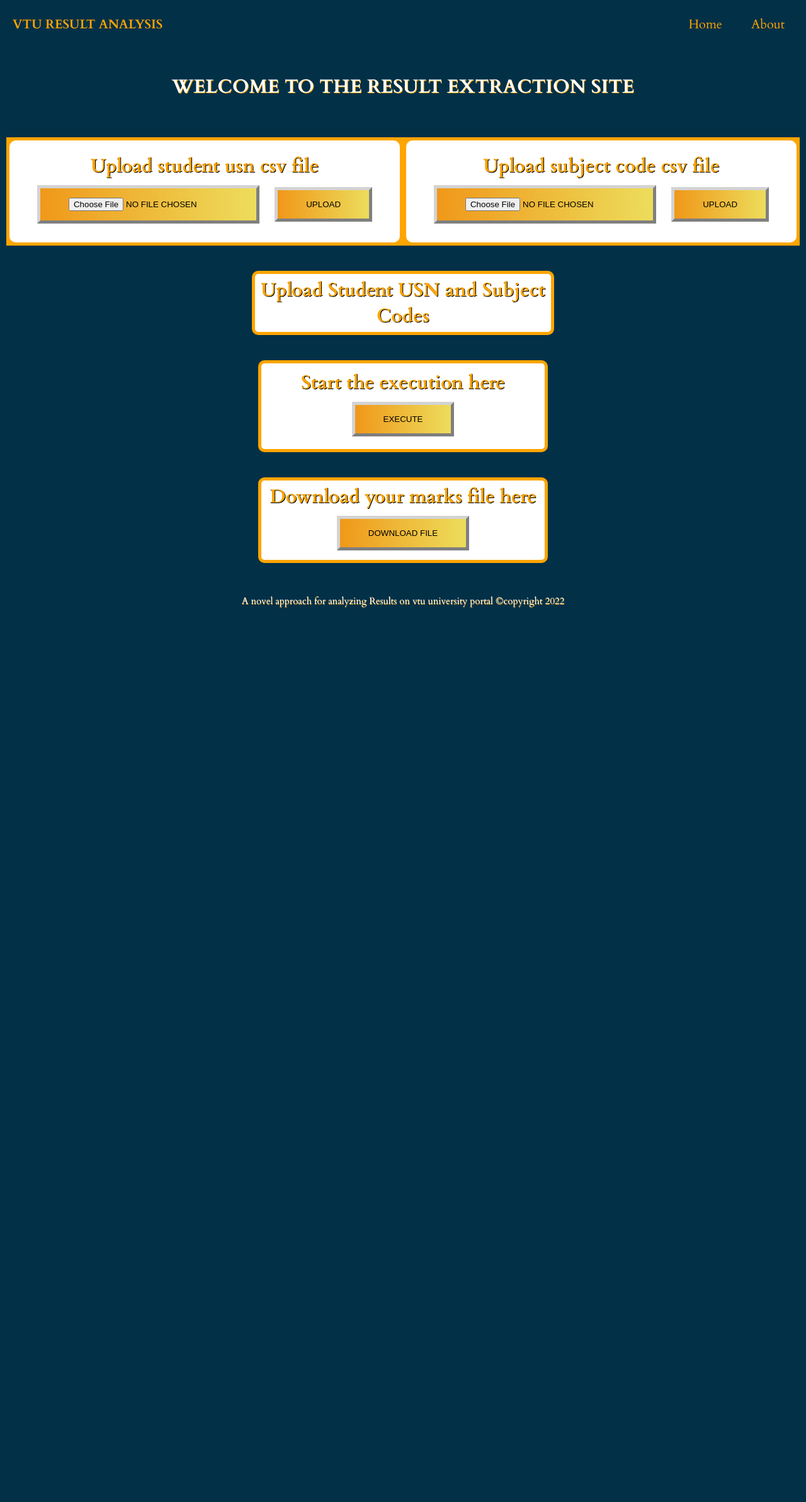
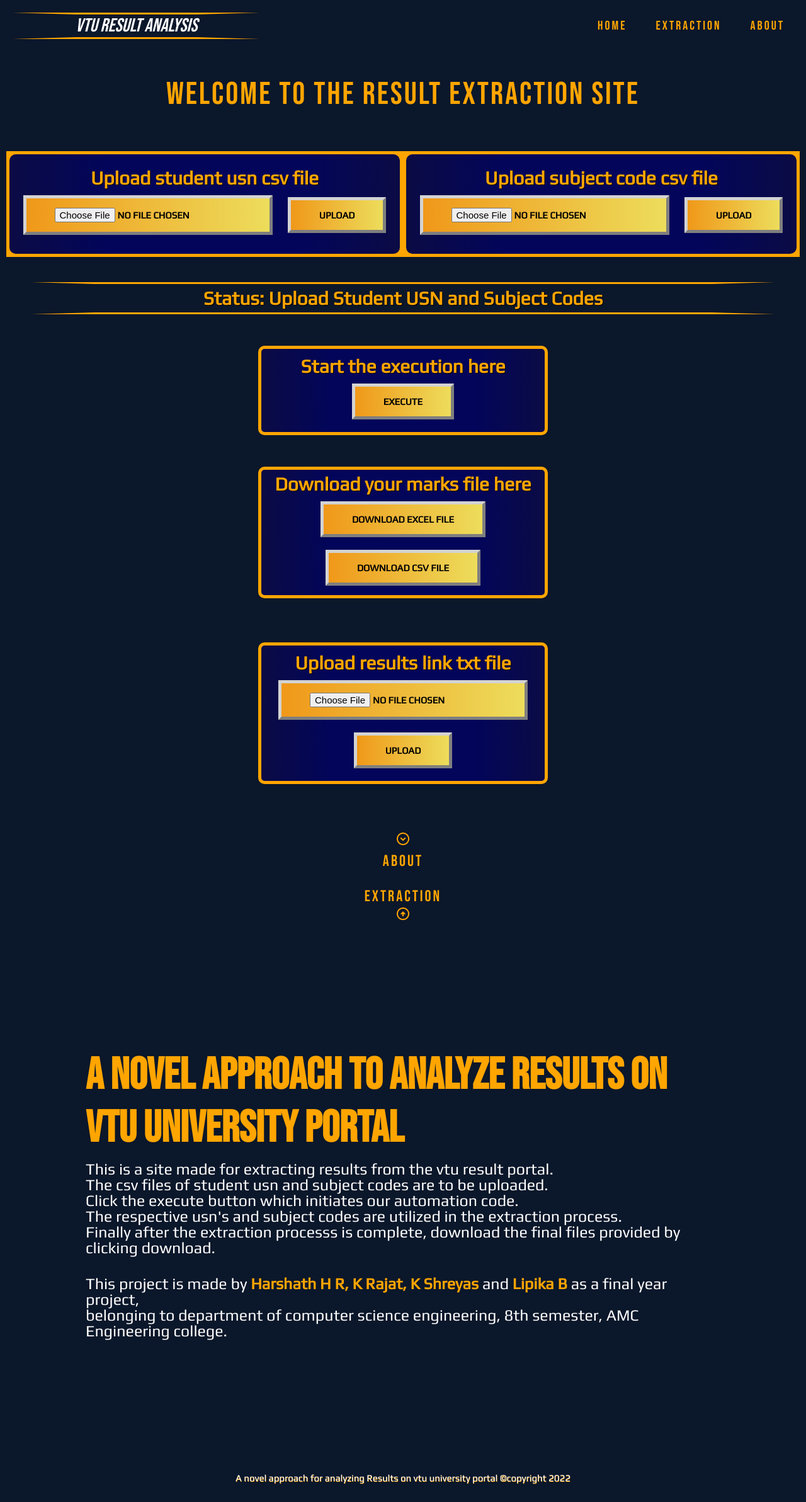
Before and after one commit to k22shreyas/Automated-Result-Analyzer, a Flask app: page / in a window 1280 px wide. Shown: the whole page at 63% size. Before the commit the page ends 965 px from the top, so only its background shows below. Run offline with Flask 2, Linux system fonts and the light colour scheme.

Commit message:
Added dynamic links, new code to handle mismatches, pleasing UI

```diff
--- a/app.py
+++ b/app.py
@@ -1,10 +1,11 @@
 import subprocess
-import time
 from flask import *
 import os
-import re
 
 app = Flask(__name__)
+def restart():
+    os.chdir('D:\web_scrap')
+    os.system("python app.py")
 
 @app.route('/')
 def upload():
@@ -38,27 +39,48 @@ def codesFile():
             os.rename(f.filename, 'codes.csv')
         return render_template("index.html", logs='Subject Codes upload successful')
 
+@app.route('/upload_link', methods = ['POST'])
+def linkFile():
+    if request.method == 'POST':
+        f = request.files['file']
+        os.chdir('D:\web_scrap\input')
+        f.save(f.filename)
+
+        try:
+            os.rename(f.filename, 'link.txt')
+        except WindowsError:
+            os.remove('link.txt')
+            os.rename(f.filename, 'link.txt')
+        return render_template("index.html", logs='Result Link upload successful')
+
 @app.route('/run', methods = ['POST'])
 def run_script():
+    try:
+        os.chdir('D:\web_scrap')
+        p = subprocess.Popen(['python','vtu_result.py'], stdout=subprocess.PIPE, bufsize=1)
 
-    p = subprocess.Popen(['python','vtu_result.py'], stdout=subprocess.PIPE, bufsize=1)
+        for line in iter(p.stdout.readline, b''):
+            output = line.strip().decode( "utf-8" )
+            print(output)
 
-    for line in iter(p.stdout.readline, b''):
-        output = line.strip().decode( "utf-8" )
-        print(output)
+            if output == 'extractComplete':
+                return render_template("index.html", logs='Result Extraction Successful')
+            elif output == 'siteDown':
+                return render_template("index.html", logs='VTU Site Down')
+            elif output == 'noDriver':
+                return render_template("index.html", logs='Chrome Driver')
+            elif output == 'noWindow':
+                return render_template("index.html", logs='Chrome Browser Closed')
+            else:
+                return render_template("index.html", logs='Wait for extraction to complete...')
+        p.stdout.close()
+        p.wait()
 
-        if output == 'extractComplete':
-            return render_template("index.html", logs='Result Extraction Successful')
-        elif output == 'siteDown':
-            return render_template("index.html", logs='VTU Site Down')
-        elif output == 'noDriver':
-            return render_template("index.html", logs='Chrome Driver')
-        elif output == 'noWindow':
-            return render_template("index.html", logs='Chrome Browser Closed')
-        else:
-            return render_template("index.html", logs='Wait for extraction to complete...')
-    p.stdout.close()
-    p.wait()
+    except FileNotFoundError:
+        return render_template("index.html", logs='Files not found')
+    except TypeError:
+        restart()
+        return render_template("index.html", logs='Try Again...')
 
 @app.route('/download', methods = ['GET'])
 def plot_csv():
@@ -72,5 +94,17 @@ def plot_csv():
     except WindowsError:
         return render_template("index.html", logs='Results not found')
 
+@app.route('/download_csv', methods = ['GET'])
+def down_csv():
+    try:
+        return send_file(
+            'result\\marks.csv',
+            mimetype='text/csv',
+            download_name='student_marks.csv',
+            as_attachment=True,
+        )
+    except WindowsError:
+        return render_template("index.html", logs='Results not found')
+
 if __name__ == '__main__':
     app.run(debug = True)
--- a/static/css/main.css
+++ b/static/css/main.css
@@ -3,9 +3,12 @@
   padding: 0;
   box-sizing: border-box;
 }
+html {
+  scroll-behavior: smooth;
+}
 body{
   font-family: 'Cardo', serif;
-  background-color: #023047 ;
+  background: #0B172A ;
 }
 a {
  text-decoration: none;
@@ -17,27 +20,36 @@ li {
 
 
 
+/*--------------------- section 1 ----------------------*/
+.sec1{
+  height: 80px;
+}
+
 /*nav bar*/
 .navbar {
  display: flex;
  align-items: center;
  justify-content: space-between;
  padding: 20px;
-
 }
 .nav-links a {
  color: #40E1F9;
 }
 .logo {
- font-size: 20px;
- color: orange;
- font-weight: bolder;
-
+ font-size: 30px;
+ color: white;
+ font-family: 'Bebas Neue', cursive;
+ font-style: italic;
+ border:3px solid orange;
+ border-left:100px solid transparent;
+ border-right:100px solid transparent;
 }
 .menu {
  display: flex;
  gap: 1em;
  font-size: 18px;
+ float: right;
+
 }
 .menu li:hover {
  background-color: white;
@@ -46,68 +58,122 @@ li {
 }
 .menu li {
  padding: 5px 14px;
+ text-align:right;
 }
 .menu li a{
+  font-family: 'Bebas Neue', cursive;
   color: orange;
   font-size: 20px;
+  letter-spacing: 3px;
 }
 .menu li a:hover{
   color: black;
 }
 
+
+/*------------------------- section 2 -----------------------*/
+.sec2{
+  height: 900px;
+}
+.s2d1{
+  padding:20px 10px;
+  height: 750px;
+}
+.s2d1d1 h1{
+  font-family: 'Bebas Neue', cursive;
+  font-size: 70px;
+  color: orange;
+  margin: 150px 10% 0;
+}
+.s2d1d1 p{
+  font-family: 'Play', sans-serif;
+  font-size: 25px;
+  color: white;
+  margin: 10px 10% 0;
+  line-height:25px;
+}
+.s2d2{
+  margin: 25px ;
+}
+.s2d2 a{
+  color:orange;
+  font-size: 25px;
+  font-family: 'Bebas Neue', cursive;
+  letter-spacing: 3px;
+}
+.material-symbols-outlined {
+  color: orange;
+}
+
+
+
+
+/*-------------------------- section 3 -----------------------*/
 /* Welcome message*/
-.d1{
+.s3d1{
   padding:40px 20px;
   align-items: center;
 }
-.d1 p{
-  color: white;
+.s3d7{
+  margin: 40px 25px 25px ;
+  padding-top: 15px;
+}
+.s3d7 a{
+  color:orange;
+  font-size: 25px;
+  font-family: 'Bebas Neue', cursive;
+  letter-spacing: 3px;
+}
+.s3d1 p{
+  color: orange;
   text-align: center;
-  font-size: 30px;
-  font-weight: bold;
-  text-shadow: 1px 1px orange;
+  font-size: 50px;
+  font-family: 'Bebas Neue', cursive;
+  letter-spacing: 3px;
 }
 
 
 
 /* csv files upload divs*/
-.d2{
+.s3d2{
   display: flex;
   flex-wrap: wrap;
   padding:20px 10px;
 }
-.d2d1{
+.s3d2d1{
   flex: 50%;
   max-width: 50%;
   background-color: orange;
 }
-.d2d2{
+.s3d2d2{
   flex: 50%;
   max-width: 50%;
   background-color: orange;
 }
-.d2d1d1{
+.s3d2d1d1{
   padding: 20px 10px;
   margin: 5px;
   border-radius: 10px;
-  background-color: white;
+  background:linear-gradient(to right,#0b0b45,#02055A,#02055A,#02055A,#0b0b45) ;
 }
-.d2d2d2{
+.s3d2d2d2{
   padding: 20px 10px;
   margin: 5px;
   border-radius: 10px;
-  background-color: white;
+  background:linear-gradient(to right,#0b0b45,#02055A,#02055A,#02055A,#0b0b45) ;
 }
-.d2d1d1 p{
+.s3d2d1d1 p{
   text-align: center;
   font-size: 30px;
+  font-family: 'Play', sans-serif;
   color: orange;
   font-weight: bold;
   text-shadow: 1px 1px black;
 }
-.d2d2d2 p{
+.s3d2d2d2 p{
   text-align: center;
   font-size: 30px;
+  font-family: 'Play', sans-serif;
   color: orange;
   font-weight: bold;
   text-shadow: 1px 1px black;
@@ -117,64 +183,69 @@ li {
 
 
 /*execution button*/
-.d3{
+.s3d3{
   display: flex;
   flex-wrap: wrap;
   padding:20px 10px;
 
 }
-.d3d1{
+.s3d3d1{
   flex: 100%;
   max-width: 100%;
   padding: 10px 10px;
-  margin: 20px 400px 0;
+  margin: 30px 400px 0;
   border-radius: 10px;
-  background-color: white;
+  background:linear-gradient(to right,#0b0b45,#02055A,#02055A,#02055A,#0b0b45) ;
   border: 5px solid orange;
 }
-.d3d1 p{
+.s3d3d1 p{
   color: orange;
   text-align: center;
+  font-family: 'Play', sans-serif;
   font-size: 30px;
   font-weight: bold;
   text-shadow: 1px 1px black;
 }
 
-.dxdz{
+.s3d6{
   flex: 100%;
   max-width: 100%;
   padding: 5px 5px;
-  margin: 20px 400px 0;
-  border-radius: 10px;
-  background-color: white;
-  border: 5px solid orange;
+  margin: 20px 50px 0;
+  border:3px solid orange;
+  border-left:100px solid transparent;
+  border-right:100px solid transparent;
 }
-.dydxdz p{
+.s3d6d1 p{
   text-align: center;
   font-size: 30px;
+  font-family: 'Play', sans-serif;
   color: orange;
   font-weight: bold;
   text-shadow: 1px 1px black;
 }
 
+
+
 /*download button*/
-.d4{
+.s3d4{
   display: flex;
   flex-wrap: wrap;
   padding:20px 10px;
 }
-.d4d1{
+.s3d4d1{
   flex: 100%;
   max-width: 100%;
   padding: 5px;
-  margin: 0px 400px 0;
+  margin: 10px 400px 0;
   border-radius: 10px;
-  background-color: white;
+  background:linear-gradient(to right,#0b0b45,#02055A,#02055A,#02055A,#0b0b45) ;
   border: 5px solid orange;
 }
-.d4d1 p{
+.s3d4d1 p{
   color: orange;
   text-align: center;
+  font-family: 'Play', sans-serif;
   font-size: 30px;
   font-weight: bold;
   text-shadow: 1px 1px black;
@@ -182,18 +253,21 @@ li {
 
 
 
-
+/*------------------------ section 4 -----------------------*/
 /* footer */
-.d5{
+.s4d1{
   width: 100%;
   padding: 30px 10px;
 }
-.d5 p{
+.s4d1 p{
   text-align: center;
+  font-family: 'Play', sans-serif;
   color: white;
   text-shadow: 0.5px 0.5px orange;
   font-size: 15px;
 }
+
+/*-------------------------- extras ------------------------*/
 
 
 /* button gradient*/
@@ -207,14 +281,16 @@ li {
    background-size: 200% auto;
    color: black;
    border: 5px outset lightgrey ;
-
-
+   font-family: 'Play', sans-serif;
+   font-weight: bold;
+   font-size: 15px;
  }
 
  .btn-grad:hover {
-   background-position: right center; /* change the direction of the change here */
+   background-position: right center;
    color: black;
    text-decoration: none;
+   font-weight: bold;
    cursor: pointer;
  }
 
--- a/templates/index.html
+++ b/templates/index.html
@@ -7,25 +7,31 @@
     <link rel="stylesheet" href="{{ url_for('static', filename='css/main.css') }}">
     <title>VTU Result Analysis</title>
     <link href="https://fonts.googleapis.com/css?family=Cardo:400,700|Oswald" rel="stylesheet">
+    <link href="https://fonts.googleapis.com/css2?family=Bebas+Neue&family=Play&display=swap" rel="stylesheet">
+    <link rel="stylesheet" href="https://fonts.googleapis.com/css2?family=Material+Symbols+Outlined:opsz,wght,FILL,GRAD@40,700,0,0" />
+    <link rel="stylesheet" href="https://fonts.googleapis.com/css2?family=Material+Symbols+Outlined:opsz,wght,FILL,GRAD@48,400,0,0" />
   </head>
 
   <body>
-
+    <section id="extraction" class="sec3">
+    <section id="navi" class="sec1">
         <nav class="navbar">
             <div class="logo">VTU RESULT ANALYSIS</div>
             <ul class="menu">
                 <li> <a href="/" target="_self">Home</a> </li>
-            <li> <a href="" target="_self">About</a> </li>
+                <li> <a href="#extraction">Extraction</a> </li>
+                <li> <a href="#about">About</a> </li>
             </ul>
         </nav>
+    </section>
 
-    <div class="d1">
+            <div class="s3d1">
                 <p>WELCOME TO THE RESULT EXTRACTION SITE</p>
             </div>
 
-    <div class="d2">
-        <div class="d2d1">
-            <div class="d2d1d1">
+            <div class="s3d2">
+                <div class="s3d2d1">
+                  <div class="s3d2d1d1">
                     <p>Upload student usn csv file
                         <form class="cen" action = "/upload_usns" method = "post" enctype="multipart/form-data">
                             <input class="btn-grad" type="file" name="file" />
@@ -34,8 +40,8 @@
                     </p>
                   </div>
                 </div>
-        <div class="d2d2">
-            <div class="d2d2d2">
+                <div class="s3d2d2">
+                    <div class="s3d2d2d2">
                       <p>Upload subject code csv file
                           <form class="cen" action = "/upload_codes" method = "post" enctype="multipart/form-data">
                               <input class="btn-grad" type="file" name="file" />
@@ -45,15 +51,17 @@
                     </div>
                 </div>
             </div>
-    <div class="dxdz">
-        <div class = "dydxdz">
+
+            <div class="s3d6">
+                <div class = "s3d6d1">
                     <p>
-                {{logs}}
+                        Status: {{logs}}
                     </p>
                 </div>
             </div>
-    <div class="d3">
-        <div class="d3d1">
+
+            <div class="s3d3">
+                <div class="s3d3d1">
                   <p>Start the execution here
                     <form class="cen" action="/run" method = "post">
                         <button class="btn-grad" type="submit" value="run">Execute</button>
@@ -62,19 +70,58 @@
                 </div>
             </div>
 
-    <div class="d4">
-        <div class="d4d1">
+
+            <div class="s3d4">
+                <div class="s3d4d1">
                   <p>Download your marks file here
                     <form class="cen" action="/download" method = "get" enctype = "multiple/form-data">
-                <button class="btn-grad" type="submit" name="download" value="download">download file</button>
+                        <button class="btn-grad" type="submit" name="download" value="download">download excel file</button>
+                    </form>
+                    <form class="cen" action="/download_csv" method = "get" enctype = "multiple/form-data">
+                      <button class="btn-grad" type="submit" name="download" value="download">download csv file</button>
                   </form>
                   </p>
                 </div>
             </div>
 
-    <div class="d5">
+            <div class="s3d3">
+              <div class="s3d3d1">
+                <p>Upload results link txt file
+                  <form class="cen" action = "/upload_link" method = "post" enctype="multipart/form-data">
+                    <input class="btn-grad" type="file" name="file" />
+                    <input class="btn-grad" type = "submit" value="Upload">
+                </form>
+                </p>
+              </div>
+          </div>
+
+            <div class="s3d7 cen">
+              <a href="#about"><span class="material-symbols-outlined">expand_circle_down</span><br>ABOUT</a>
+            </div>
+    </section>
+
+    <section id="about" class="sec2">
+        <div class="s2d2 cen">
+          <a href="#extraction" >EXTRACTION <br><span class="material-symbols-outlined">arrow_circle_up</span> </a>
+        </div>
+
+        <div class="s2d1">
+            <div class="s2d1d1">
+              <h1>A Novel approach to analyze results on vtu university portal</h1>
+              <p>This is a site made for extracting results from the vtu result portal.<br> The csv files of student usn and subject codes are to be uploaded.<br>
+                      Click the execute button which initiates our automation code.<br> The respective usn's and subject codes are utilized in the extraction process.<br>
+                      Finally after the extraction processs is complete, download the final files provided by clicking download.</p><br>
+              <p>This project is made by <b style="color:orange;">Harshath H R, K Rajat, K Shreyas</b> and <b style="color:orange;">Lipika B</b> as a final year project, <br>belonging to department of computer science engineering, 8th semester, AMC Engineering college. </p>
+            </div>
+        </div>
+    </section>
+
+
+    <section class="sec4">
+            <div class="s4d1">
                 <p>A novel approach for analyzing Results on vtu university portal ©copyright 2022</p>
             </div>
+    </section>
 
   </body>
 
```
Also changed, not shown: input/student_usn.csv (+2 -263 lines), result/marks.csv (+0 -12 lines), vtu_result.py (+33 -31 lines), captcha/captcha_img.png, captcha/threshold_img.png, captcha_img.png (added), captcha_img1.png (added), threshold_img.png (added), threshold_img1.png (added), 1 other file. Lines whose indentation alone changed are shown as unchanged.
